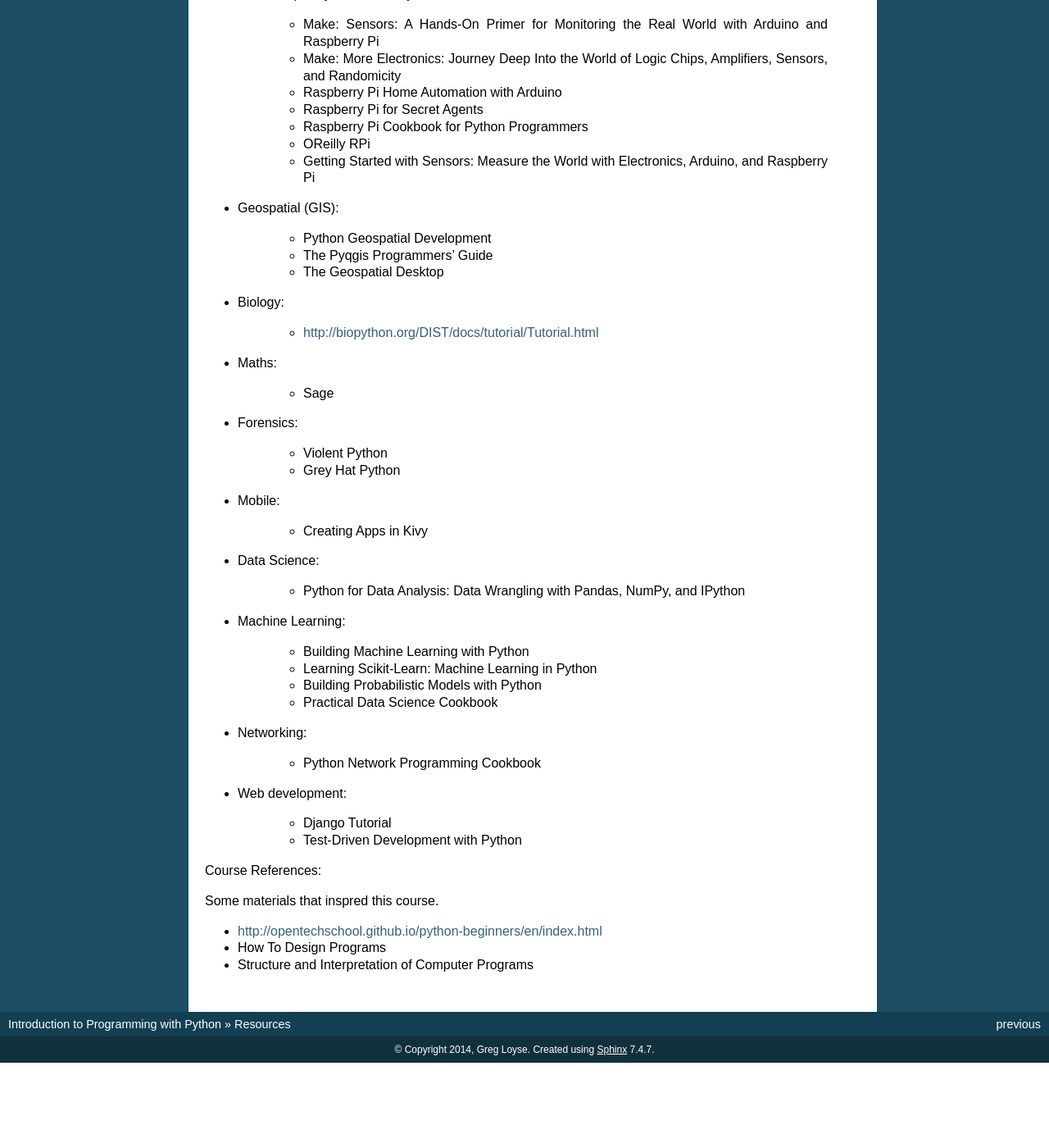
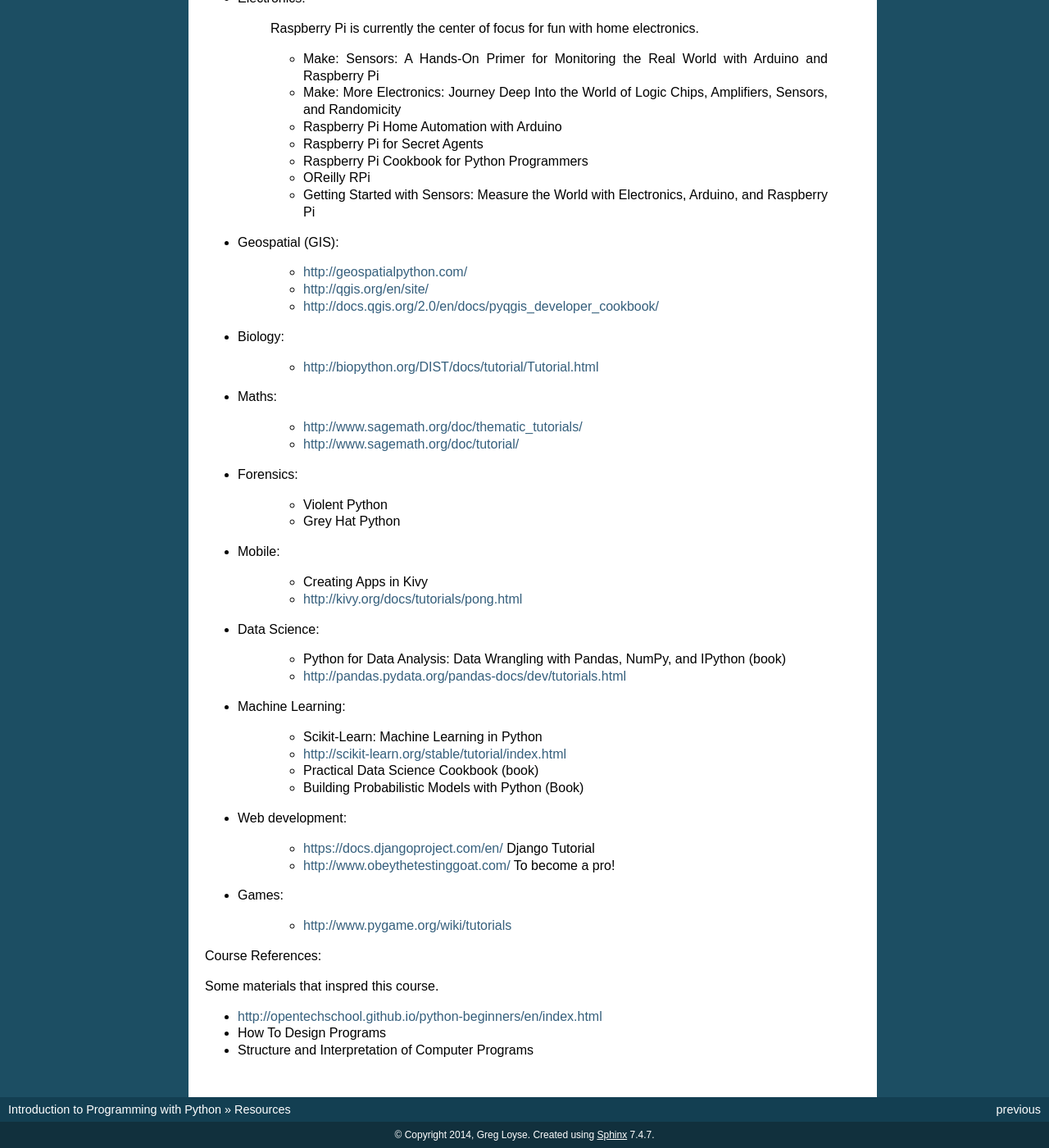
Before and after one commit to gu-lseg/intro-to-programming, a Sphinx documentation site: the page built from source/resources.rst, in a window 1280 px wide and 1400 px high, scrolled down 795 px. Shown: the whole window at 82% size. Built offline with Sphinx 7.4.7, drawn with Linux system fonts in a browser that asks for light colours; before the commit the page ends 2091 px from its top, so only the background shows below that; some of the changed text lies outside the part shown.

Commit message:
updated resource links

```diff
--- a/source/resources.rst
+++ b/source/resources.rst
@@ -7,22 +7,20 @@
 * Library Reference - Practical
 * Language Reference - Academic, authoritative.
 
-Other Python Tutorials:
+Other Free Python Tutorials:
 
-There are many of these. Here are a few.
+* http://www.codecademy.com/en/tracks/python
+* http://inventwithpython.com/
+* http://learnpythonthehardway.org/ Not hard, but hands on
+* http://www.diveintopython3.net/
 
-* Learn Python the Hard Way
-* Dive into Python3
-* Code Academy Python Course.
-
-
-Online Courses:
+Free Online Courses:
 
 * Udacity - CS101
-* Udacity - many others
 * MIT Intro to Computer Science and Programming (MITOpenCourseware)
 * Introduction to Interative Programming in Python (Coursera)
 * Learn to Program: The Fundamentals (University of Toronto, Coursera)
+
 
 Applied:
 
@@ -34,7 +32,11 @@
 
 * Natural Language Processing:
 
-    * NLTK
+  Natural Language processing refers to tools used to parse and add semantics
+  to human language. Talking with computers.
+
+    * http://www.nltk.org/
+    * http://www.nltk.org/book/
     * Python 3 Text Processing with NLTK 3 Cookbook
 
 * Electronics:
@@ -51,9 +53,9 @@
 
 * Geospatial (GIS):
 
-    * Python Geospatial Development
-    * The Pyqgis Programmers' Guide
-    * The Geospatial Desktop
+    * http://geospatialpython.com/
+    * http://qgis.org/en/site/
+    * http://docs.qgis.org/2.0/en/docs/pyqgis_developer_cookbook/
 
 * Biology:
 
@@ -61,7 +63,8 @@
 
 * Maths:
 
-    * Sage
+    * http://www.sagemath.org/doc/thematic_tutorials/
+    * http://www.sagemath.org/doc/tutorial/
 
 * Forensics:
 
@@ -71,26 +74,29 @@
 * Mobile:
 
     * Creating Apps in Kivy
+    * http://kivy.org/docs/tutorials/pong.html
 
 * Data Science:
 
     * Python for Data Analysis: Data Wrangling with Pandas, NumPy, and IPython
+      (book)
+    * http://pandas.pydata.org/pandas-docs/dev/tutorials.html
 
 * Machine Learning:
 
-    * Building Machine Learning with Python
-    * Learning Scikit-Learn: Machine Learning in Python
-    * Building Probabilistic Models with Python
-    * Practical Data Science Cookbook
-
-* Networking:
-
-    * Python Network Programming Cookbook
+    * Scikit-Learn: Machine Learning in Python
+    * http://scikit-learn.org/stable/tutorial/index.html
+    * Practical Data Science Cookbook (book)
+    * Building Probabilistic Models with Python (Book)
 
 * Web development:
 
-    * Django Tutorial
-    * Test-Driven Development with Python
+    * https://docs.djangoproject.com/en/ Django Tutorial
+    * http://www.obeythetestinggoat.com/ To become a pro!
+
+* Games:
+
+    * http://www.pygame.org/wiki/tutorials
 
 
 Course References:
```
